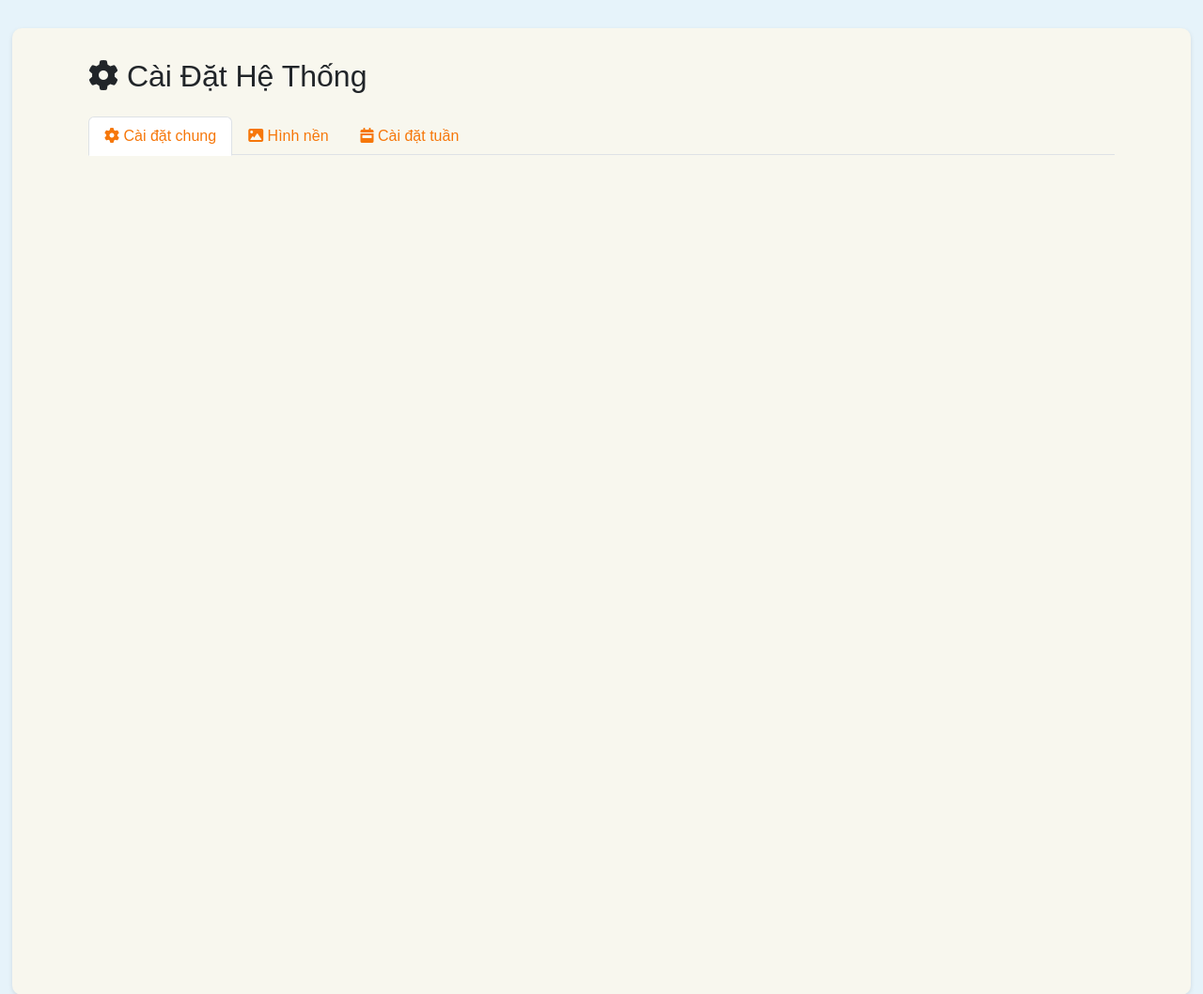
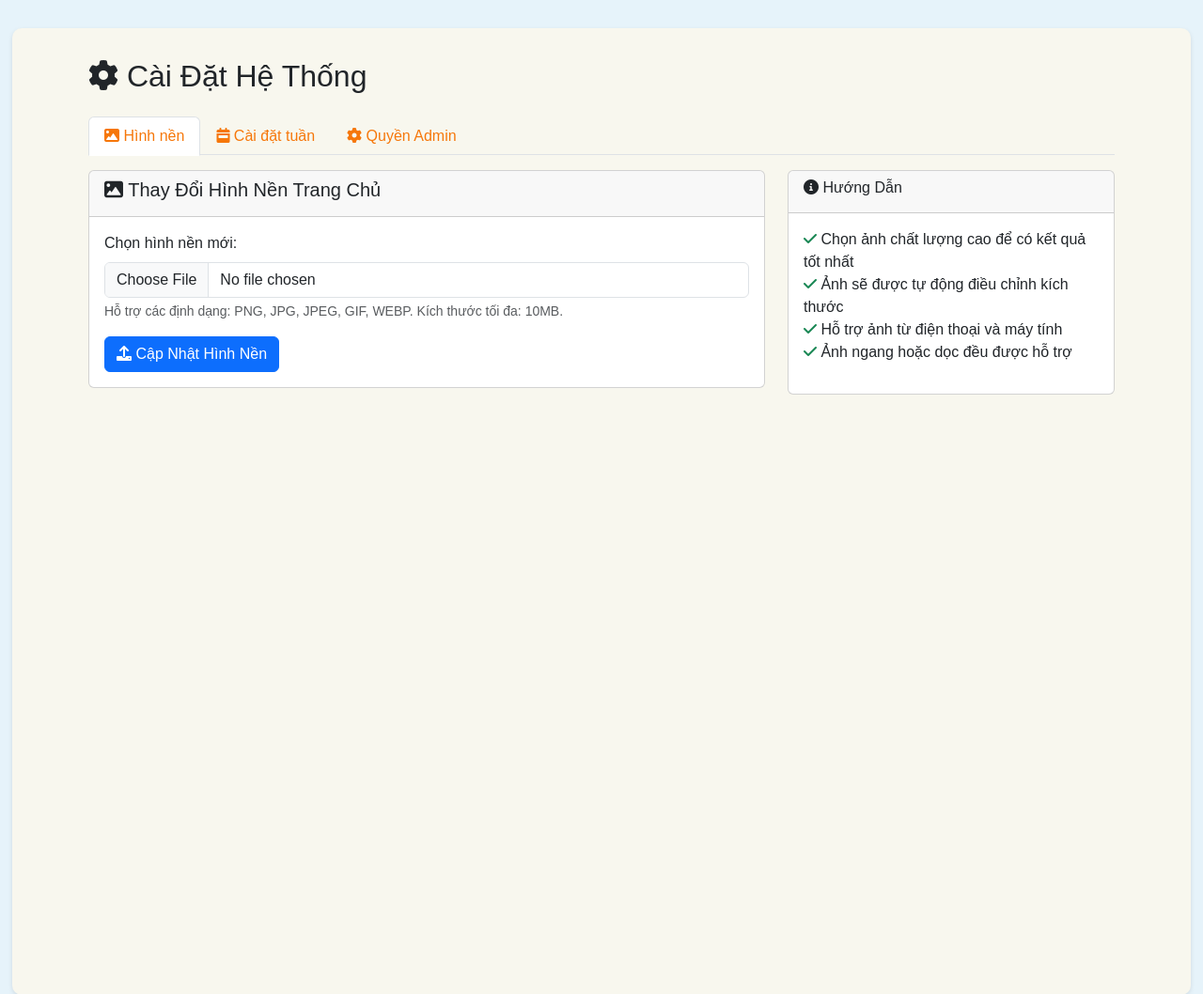
Before and after one commit to francisnguyenanh/QLHS_WEB, a Flask app: template templates/settings.html in a window 1280 px wide. Shown: the part 56-1114 px from the top of the page at 94% size. Run offline with Flask 3, Linux system fonts and the light colour scheme; the template is opened without the code that fills it, so the values that code supplies are empty; data comes from the database, SQL or seed files in the repository; both versions use the stored data as it was after the commit; some libraries are stand-ins or nearby versions.

Commit message:
refactor: Update settings templates with improved structure and styling for better user experience

```diff
--- a/templates/settings.html
+++ b/templates/settings.html
@@ -19,13 +19,9 @@
 
     <!-- Navigation tabs -->
     <ul class="nav nav-tabs" id="settingsTabs" role="tablist">
+
         <li class="nav-item" role="presentation">
-            <button class="nav-link active" id="general-tab" data-bs-toggle="tab" data-bs-target="#general" type="button">
-                <i class="fas fa-cog"></i> Cài đặt chung
-            </button>
-        </li>
-        <li class="nav-item" role="presentation">
-            <button class="nav-link" id="background-tab" data-bs-toggle="tab" data-bs-target="#background" type="button">
+            <button class="nav-link active" id="background-tab" data-bs-toggle="tab" data-bs-target="#background" type="button">
                 <i class="fas fa-image"></i> Hình nền
             </button>
         </li>
@@ -34,12 +30,17 @@
                 <i class="fas fa-calendar-week"></i> Cài đặt tuần
             </button>
         </li>
+        <li class="nav-item" role="presentation">
+            <button class="nav-link " id="general-tab" data-bs-toggle="tab" data-bs-target="#general" type="button">
+                <i class="fas fa-cog"></i> Quyền Admin
+            </button>
+        </li>
     </ul>
 
     <!-- Tab content -->
     <div class="tab-content mt-3" id="settingsTabContent">
         <!-- General settings tab -->
-        <div class="tab-pane fade show active" id="general" role="tabpanel">
+        <div class="tab-pane fade" id="general" role="tabpanel">
 
             <div class="row">
                 <!-- Phần quản lý thời gian hiệu lực hệ thống - chỉ master mới thấy -->
@@ -113,9 +114,10 @@
                 </div>
                 {% endif %}
             </div> <!-- End general tab -->
+        </div>
 
                 <!-- Background settings tab -->
-        <div class="tab-pane fade" id="background" role="tabpanel">
+        <div class="tab-pane fade show active" id="background" role="tabpanel">
             <div class="row">
                 <div class="col-md-8">
                     <div class="card">
@@ -189,6 +191,7 @@
                         </div>
                     </div>
                 </div>
+            </div> <!-- End row -->
         </div>
 </div>
 
```
Also changed, not shown: templates/settings_weeks.html (+26 -3 lines), schoolX.db. Lines whose indentation alone changed are shown as unchanged.
